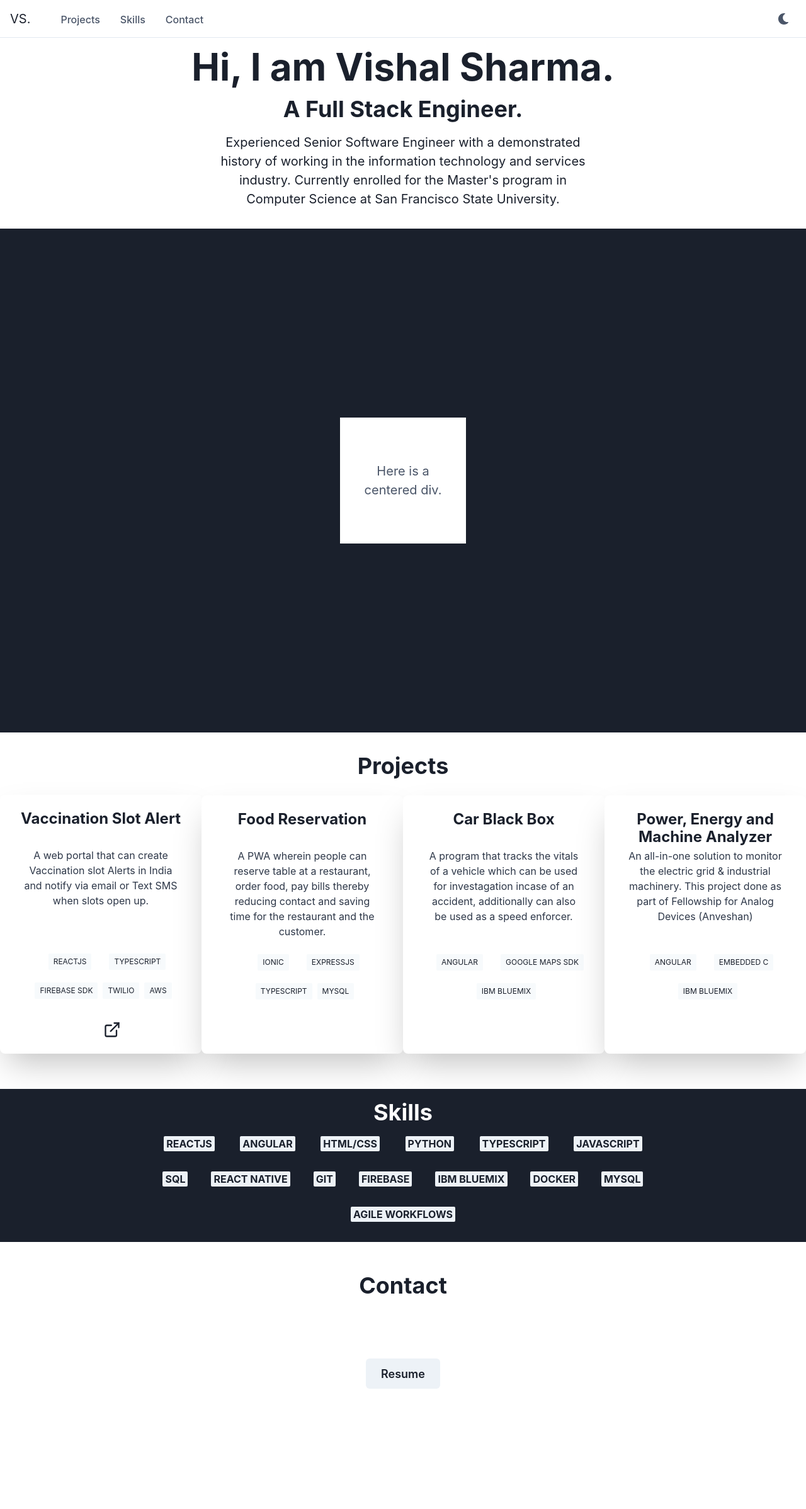
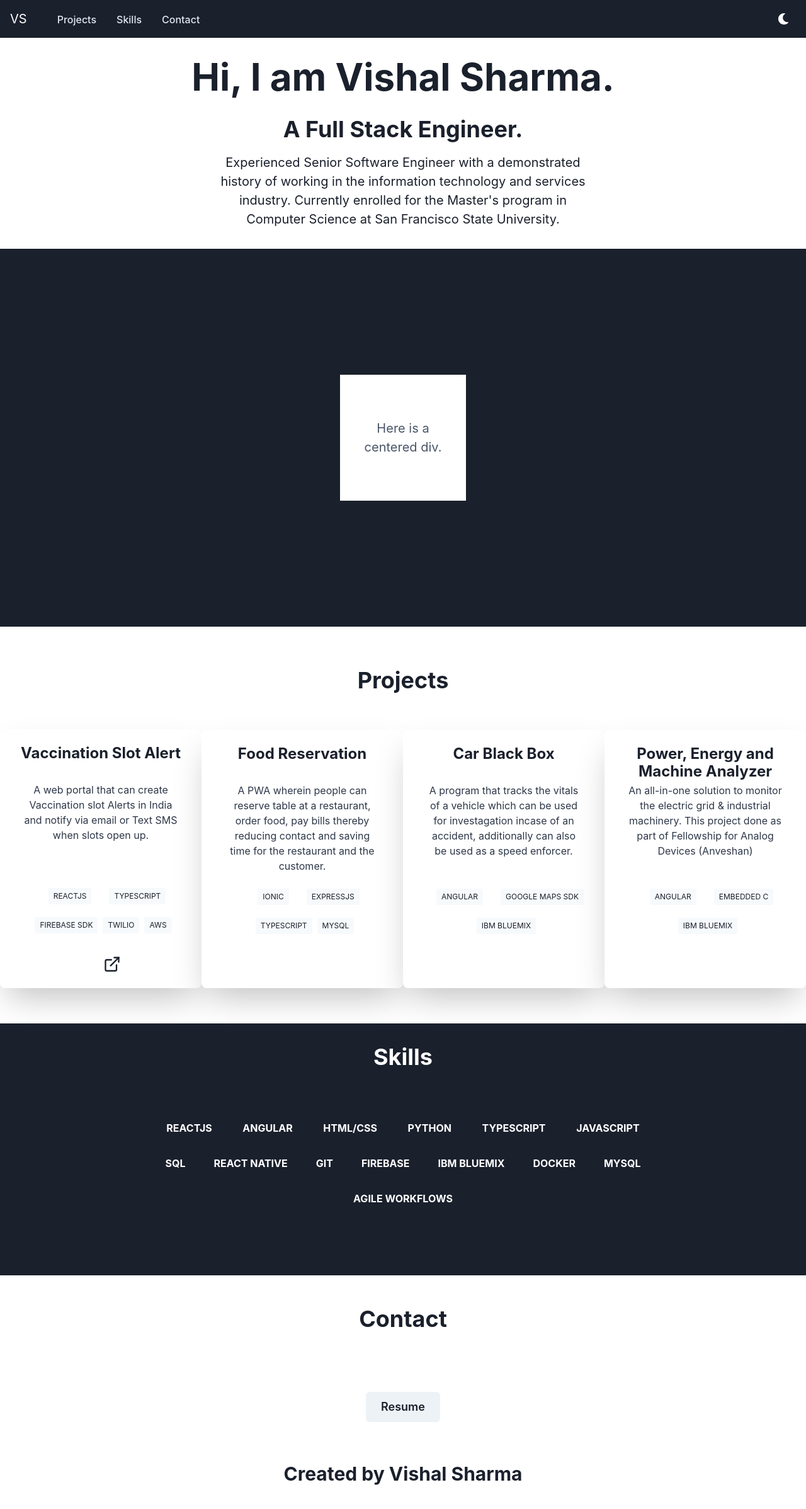
Before and after one commit to vishals9711/portfolio, a React (Create React App) app: page / in a window 1280 px wide. Shown: the top 2396 px of the page at 63% size. Before the commit the page ends 2221 px from the top, so only its background shows below. Built offline with nearby package versions, Linux system fonts and the light colour scheme; some icons are missing.

Commit message:
added navbar links

```diff
--- a/src/components/CentreDiv/CentreDiv.tsx
+++ b/src/components/CentreDiv/CentreDiv.tsx
@@ -5,7 +5,7 @@ const CentreDiv = (): React.ReactElement => {
   const backgroundColor = useColorModeValue('#1a202c', '#ffffff');
   const divColor = useColorModeValue('#ffffff', '#1a202c');
   return (
-    <Box w="100%" h="800px" display="flex" backgroundColor={backgroundColor}>
+    <Box w="100%" h="600px" display="flex" backgroundColor={backgroundColor}>
       <Box
         w="200px"
         h="200px"
--- a/src/components/Contact/Contact.tsx
+++ b/src/components/Contact/Contact.tsx
@@ -8,6 +8,7 @@ import {
 } from '@chakra-ui/react';
 import { LogoGithubIcon, LogoLinkedinIcon, MailIcon } from 'chakra-ui-ionicons';
 import React from 'react';
+import resume from './Vishal_Ramanand_Sharma_Resume.pdf';
 
 const Contact = (): React.ReactElement => {
   const backgroundColor = useColorModeValue('#ffffff', '#1a202c');
@@ -21,6 +22,8 @@ const Contact = (): React.ReactElement => {
       backgroundColor={backgroundColor}
       py="4"
       mt="0"
+      minHeight="400px"
+      id="contact"
     >
       <Box>
         <Heading
@@ -43,17 +46,27 @@ const Contact = (): React.ReactElement => {
         <Link href="mailto:vishalsharma1907@gmail.com" mx="4">
           <MailIcon w={16} h={16} />
         </Link>
-        <Link href="https://github.com/vishals9711" mx="4">
+        <Link href="https://github.com/vishals9711" mx="4" target="_blank">
           <LogoGithubIcon w={16} h={16} />
         </Link>
-        <Link href="https://www.linkedin.com/in/vishals9711/" mx="4">
+        <Link
+          href="https://www.linkedin.com/in/vishals9711/"
+          mx="4"
+          target="_blank"
+        >
           <LogoLinkedinIcon w={16} h={16} />
         </Link>
       </Flex>
       <Flex justifyContent="center">
-        <Link href="./Vishal_Ramanand_Sharma_Resume.pdf">
+        <Link href={resume} target="_blank">
           <Button size="lg">Resume</Button>
         </Link>
+      </Flex>
+
+      <Flex justifyContent="center" my="16">
+        <Heading as="h3" size="lg">
+          Created by Vishal Sharma
+        </Heading>
       </Flex>
     </Box>
   );
--- a/src/components/Introduction/Introduction.tsx
+++ b/src/components/Introduction/Introduction.tsx
@@ -4,7 +4,7 @@ import React from 'react';
 const Introduction = (): React.ReactElement => {
   return (
     <Box>
-      <Heading marginY="16px" as="h1" size="3xl">
+      <Heading marginY="32px" as="h1" size="3xl">
         Hi, I am Vishal Sharma.
       </Heading>
       <Heading as="h3" size="xl" marginBottom="16px">
--- a/src/components/Navbar/Navbar.tsx
+++ b/src/components/Navbar/Navbar.tsx
@@ -28,14 +28,14 @@ const NavBar = (): React.ReactElement => {
   return (
     <Box>
       <Flex
-        bg={useColorModeValue('white', 'gray.800')}
-        color={useColorModeValue('gray.600', 'white')}
+        bg={useColorModeValue('gray.800', 'white')}
+        color={useColorModeValue('white', 'gray.600')}
         minH={'60px'}
         py={{ base: 2 }}
         px={{ base: 4 }}
         borderBottom={1}
         borderStyle={'solid'}
-        borderColor={useColorModeValue('gray.200', 'gray.900')}
+        borderColor={useColorModeValue('gray.900', 'gray.200')}
         align={'center'}
       >
         <Flex
@@ -56,9 +56,9 @@ const NavBar = (): React.ReactElement => {
           <Text
             textAlign={useBreakpointValue({ base: 'center', md: 'left' })}
             fontFamily={'heading'}
-            color={useColorModeValue('gray.800', 'white')}
+            color={useColorModeValue('white', 'gray.800')}
           >
-            VS.
+            VS
           </Text>
 
           <Flex display={{ base: 'none', md: 'flex' }} ml={10}>
@@ -86,8 +86,8 @@ const NavBar = (): React.ReactElement => {
 export default NavBar;
 
 const DesktopNav = () => {
-  const linkColor = useColorModeValue('gray.600', 'gray.200');
-  const linkHoverColor = useColorModeValue('gray.800', 'white');
+  const linkColor = useColorModeValue('gray.200', 'gray.600');
+  const linkHoverColor = useColorModeValue('white', 'gray.800');
 
   return (
     <Stack direction={'row'} spacing={4}>
@@ -115,7 +115,7 @@ const DesktopNav = () => {
 const MobileNav = () => {
   return (
     <Stack
-      bg={useColorModeValue('white', 'gray.800')}
+      bg={useColorModeValue('gray.800', 'white')}
       p={4}
       display={{ md: 'none' }}
     >
@@ -143,7 +143,7 @@ const MobileNavItem = ({ label, children, href }: NavItem) => {
       >
         <Text
           fontWeight={600}
-          color={useColorModeValue('gray.600', 'gray.200')}
+          color={useColorModeValue('gray.200', 'gray.600')}
         >
           {label}
         </Text>
@@ -164,7 +164,7 @@ const MobileNavItem = ({ label, children, href }: NavItem) => {
           pl={4}
           borderLeft={1}
           borderStyle={'solid'}
-          borderColor={useColorModeValue('gray.200', 'gray.700')}
+          borderColor={useColorModeValue('gray.700', 'gray.200')}
           align={'start'}
         >
           {children &&
@@ -182,14 +182,14 @@ const MobileNavItem = ({ label, children, href }: NavItem) => {
 const NAV_ITEMS: Array<NavItem> = [
   {
     label: 'Projects',
-    href: '#',
+    href: '#projects',
   },
   {
     label: 'Skills',
-    href: '#',
+    href: '#skills',
   },
   {
     label: 'Contact',
-    href: '#',
+    href: '#contact',
   },
 ];
--- a/src/components/Projects/Projects.tsx
+++ b/src/components/Projects/Projects.tsx
@@ -5,9 +5,16 @@ import { PROJECT_DATA } from './ProjectsData';
 
 const Projects = (): React.ReactElement => {
   return (
-    <Box w="100%" display="flex" flexDirection="column">
+    <Box
+      w="100%"
+      display="flex"
+      flexDirection="column"
+      id="projects"
+      mt="0"
+      pt="8"
+    >
       <Box>
-        <Heading as="h3" size="xl" marginBottom="16px" m="auto">
+        <Heading as="h3" size="xl" marginBottom="32px" mx="auto">
           Projects
         </Heading>
       </Box>
--- a/src/components/Skills/Skills.tsx
+++ b/src/components/Skills/Skills.tsx
@@ -12,7 +12,9 @@ const Skills = (): React.ReactElement => {
       display="flex"
       flexDirection="column"
       backgroundColor={backgroundColor}
-      py="4"
+      py="8"
+      minH="400px"
+      id="skills"
     >
       <Box>
         <Heading
@@ -27,7 +29,13 @@ const Skills = (): React.ReactElement => {
       </Box>
       <Flex justifyContent="space-around" flexWrap="wrap" maxW="800px" m="auto">
         {SKILLS_ARRAY.map((skill, index) => (
-          <Badge fontSize="0.8em" m="4" key={index}>
+          <Badge
+            fontSize="0.8em"
+            m="4"
+            key={index}
+            color={divColor}
+            backgroundColor={backgroundColor}
+          >
             {' '}
             {skill}
           </Badge>
--- /dev/null
+++ b/src/index.css
@@ -0,0 +1,3 @@
+html {
+    scroll-behavior: smooth;
+}
--- a/src/index.tsx
+++ b/src/index.tsx
@@ -4,7 +4,7 @@ import ReactDOM from 'react-dom';
 import { App } from './app/App';
 import reportWebVitals from './reportWebVitals';
 import * as serviceWorker from './serviceWorker';
-
+import './index.css';
 ReactDOM.render(
   <React.StrictMode>
     <ColorModeScript />
```
Also changed, not shown: .eslintrc.json, 2 other files (tests, documents, lock files or other folders).
